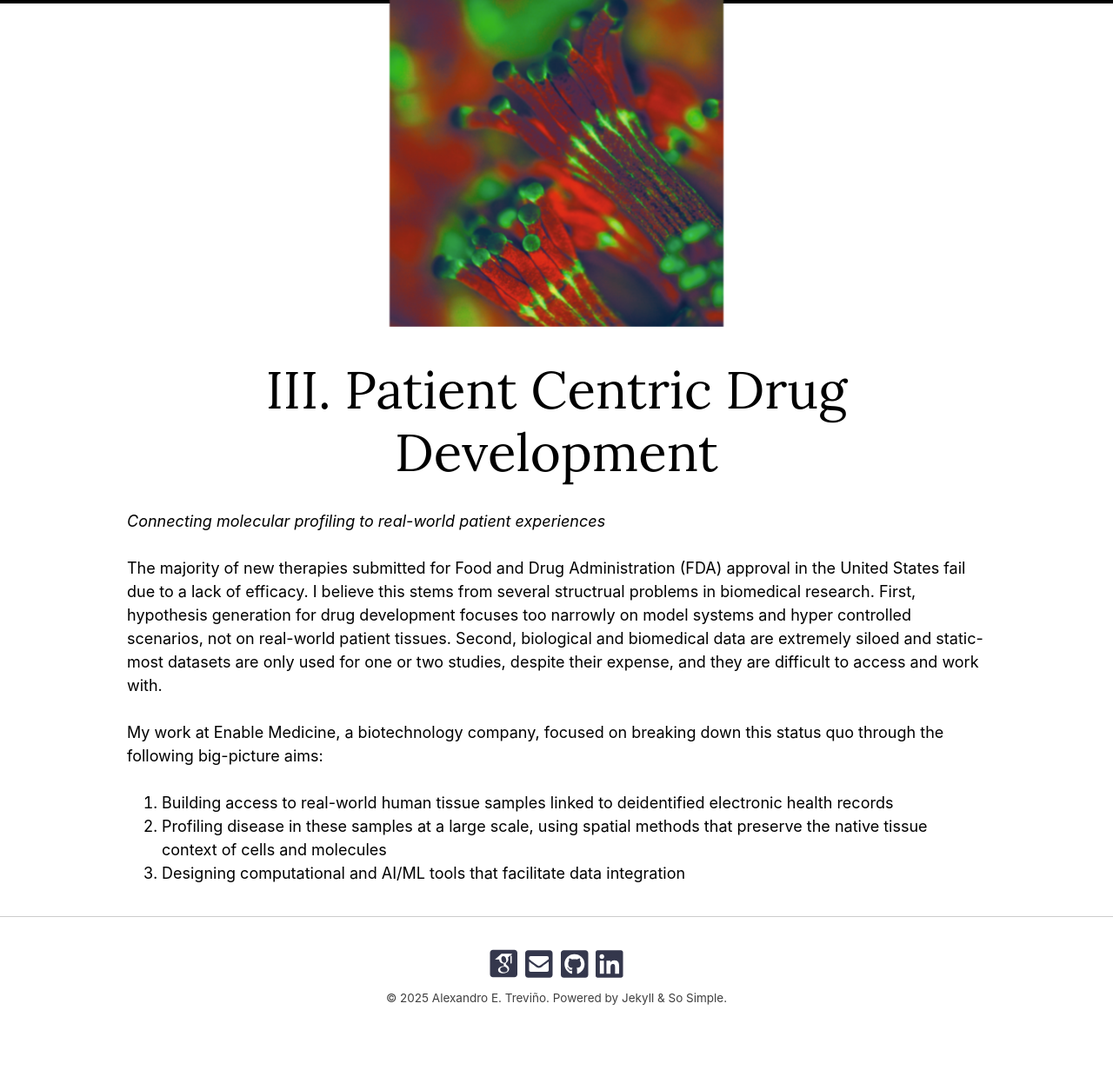
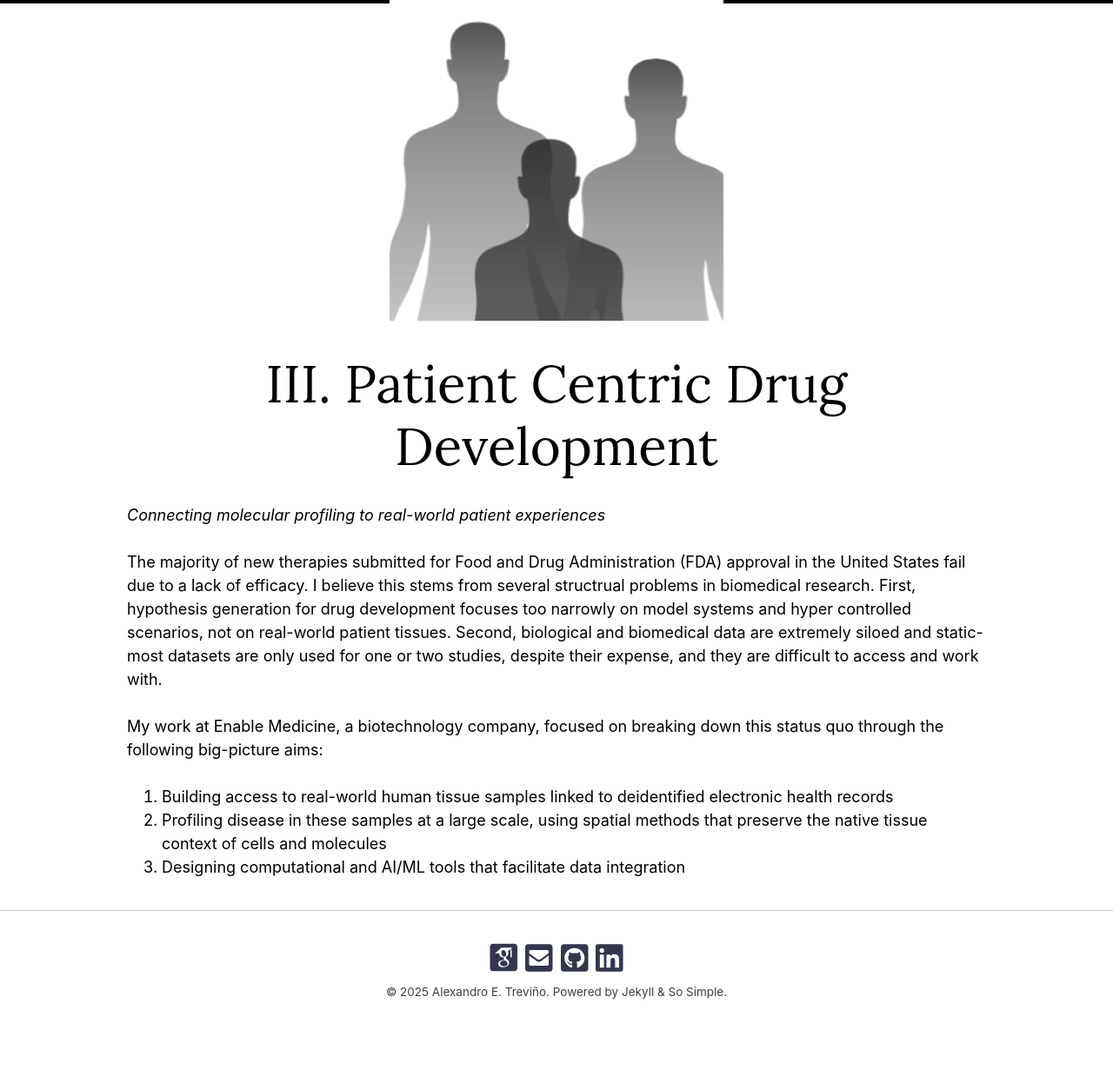
Before and after one commit to alexandrotrevino/alexandrotrevino.github.io, a Jekyll site: the page built from _research/03-Patient-Centric-Therapy.md, in a window 1280 px wide. Shown: the whole page at 87% size. Built offline with Jekyll 4.4.1, drawn with Linux system fonts in a browser that asks for light colours; nearby versions of some CDN libraries; some web fonts are replaced; comment, search, counter and statistics services are not loaded.

Commit message:
patients thumbnail

```diff
--- a/_research/03-Patient-Centric-Therapy.md
+++ b/_research/03-Patient-Centric-Therapy.md
@@ -3,8 +3,8 @@ title: III. Patient Centric Drug Development
 layout: page
 show_excerpts: false
 image:
-  path: /assets/images/dino_cover.png
-  thumbnail: /assets/images/dino_cover_thumbnail.jpg
+  path: /assets/images/patients.png
+  thumbnail: /assets/images/patients.jpg
 ---
 
 *Connecting molecular profiling to real-world patient experiences*
```
Also changed, not shown: assets/images/patients.png (added).
